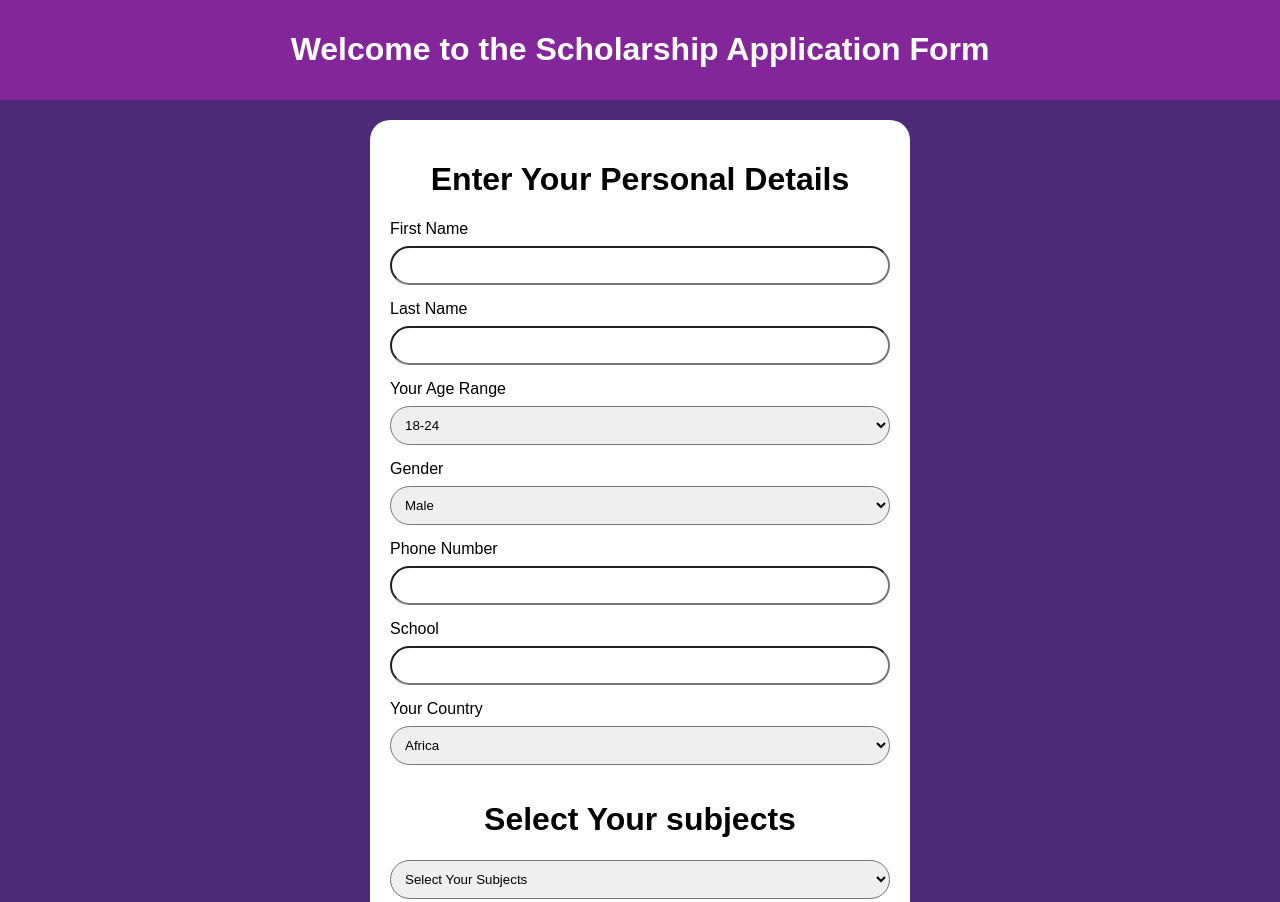
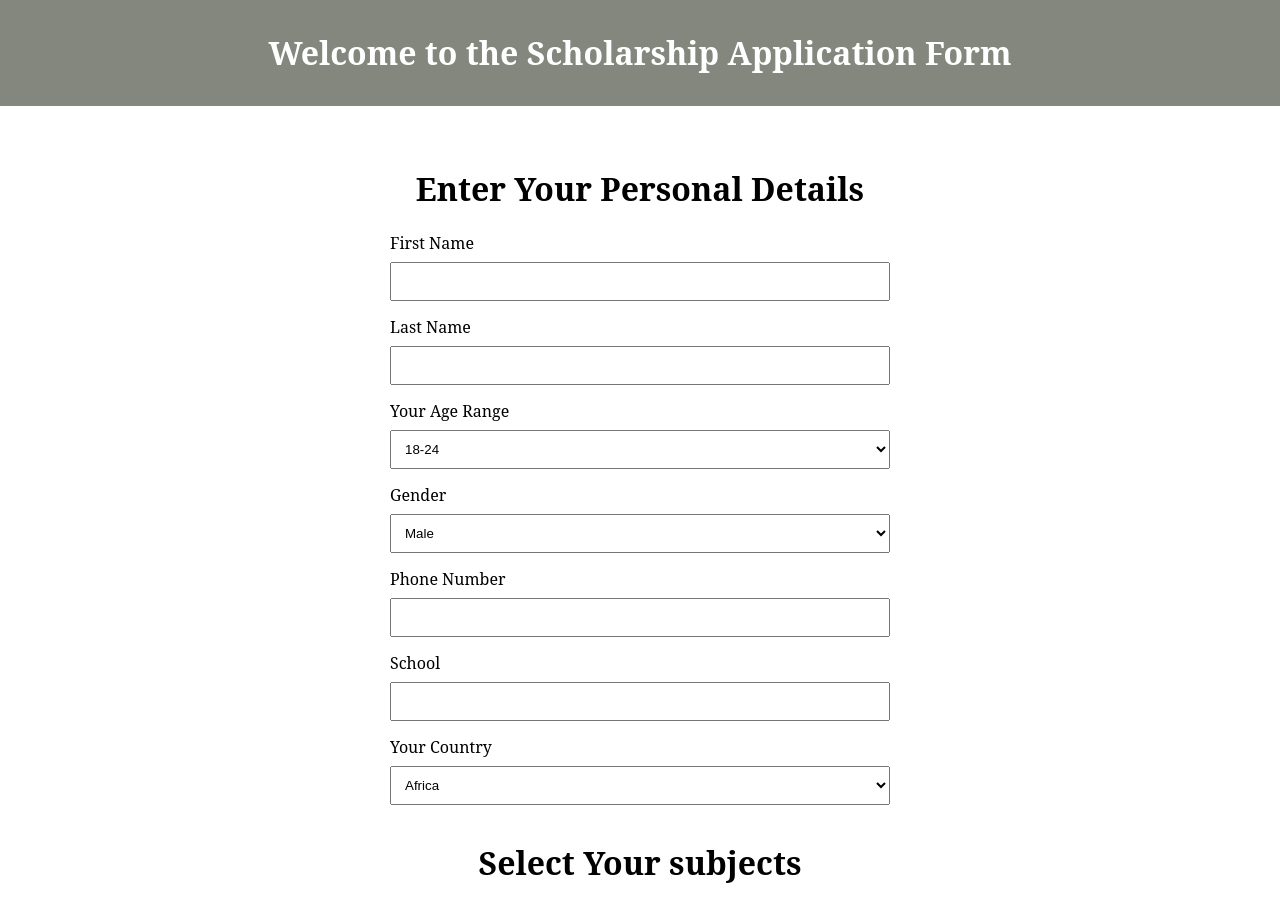
Before and after one commit to Lawani-EJ/Scholary, a plain HTML site: page index.html in a window 1280 px wide. Shown: the top 902 px of the page. Drawn offline with Linux system fonts and the light colour scheme.

Commit message:
Adjusted Stylesheet

```diff
--- a/styles.css
+++ b/styles.css
@@ -1,13 +1,13 @@
         body {
-            font-family: Arial, sans-serif;
+            font-family: "Noto Serif", serif;
             margin: 0;
             padding: 0;
             box-sizing: border-box;
-            background-color: #4e2b79;
+            background-color: #ffffff;
         }
 
         header {
-            background-color: #83269a;
+            background-color: #7d8076f0;
             color: #fff;
             text-align: center;
             padding: 10px;
@@ -34,7 +34,6 @@
             padding: 10px;
             margin-bottom: 15px;
             box-sizing: border-box;
-            border-radius: 20px;
         }
 
         h1{
```
